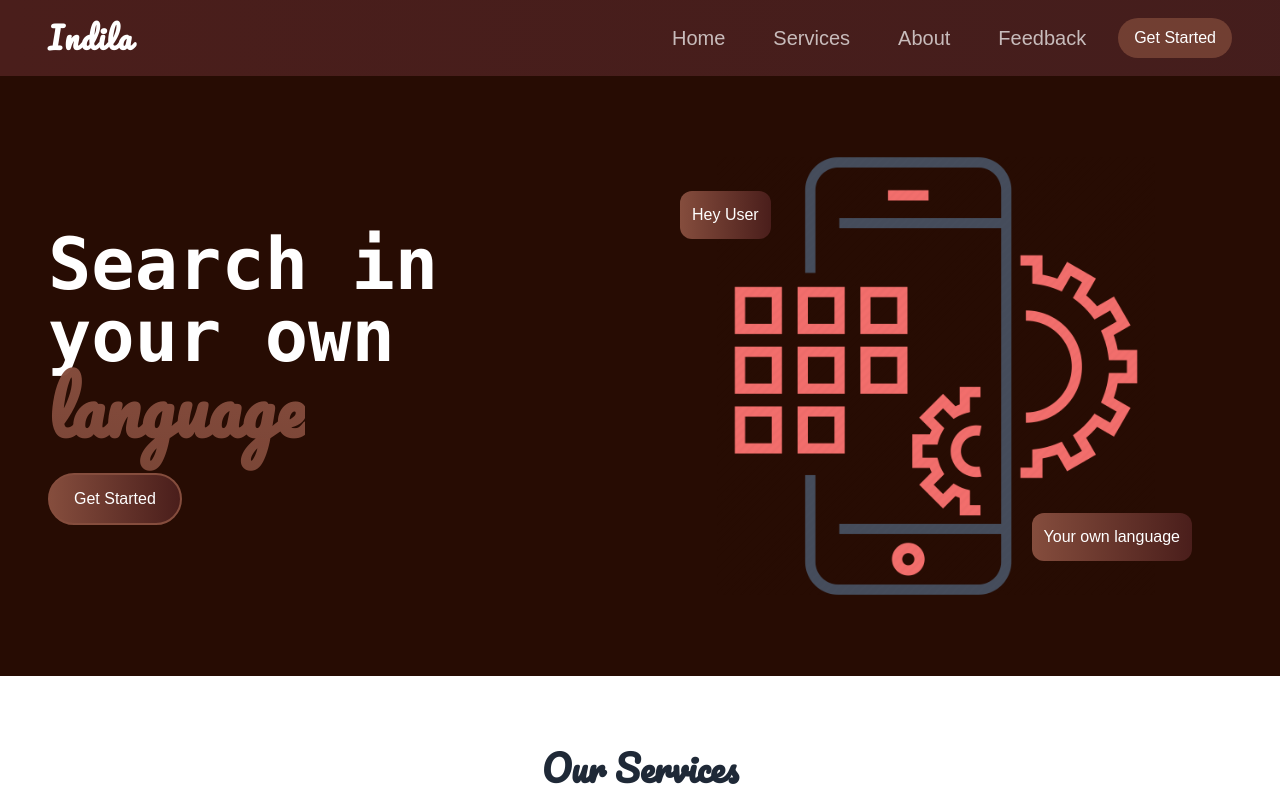
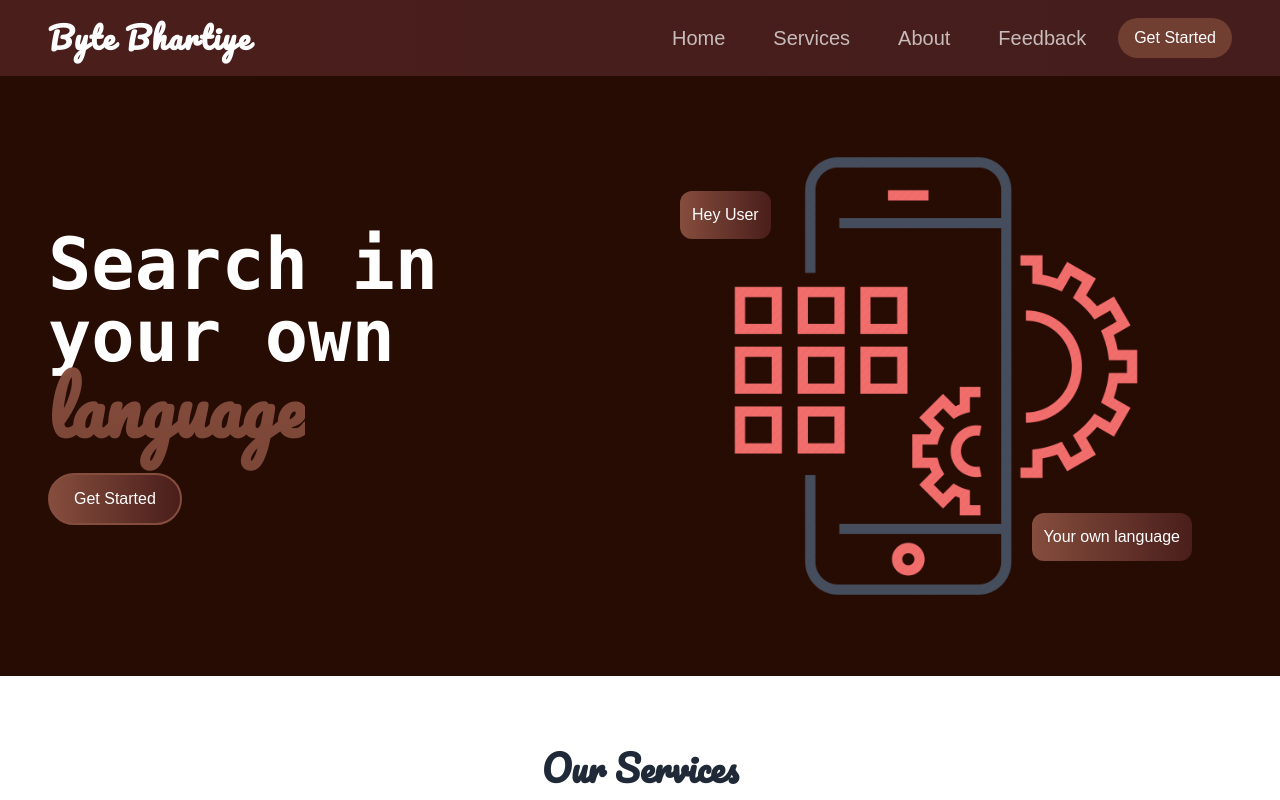
Before and after one commit to StephenStolk/ByteBhartiye, a React (Vite) app in the folder client/: page / in a window 1280 px wide. Shown: the top 800 px of the page. Built offline with nearby package versions, Linux system fonts and the light colour scheme.

Commit message:
Changin names

```diff
--- a/client/index.html
+++ b/client/index.html
@@ -4,7 +4,7 @@
     <meta charset="UTF-8" />
     <link rel="icon" type="image/svg+xml" href="/vite.svg" />
     <meta name="viewport" content="width=device-width, initial-scale=1.0" />
-    <title>Indila</title>
+    <title>Byte Bhartiye</title>
   </head>
   <body>
     <div id="root"></div>
--- a/client/src/components/Footer/Footer.jsx
+++ b/client/src/components/Footer/Footer.jsx
@@ -42,7 +42,7 @@ const Footer = () => {
               className="font-semibold tracking-widest text-2xl sm:text-3xl font-cursive
 "
             >
-              Indila
+              Byte Bhartiye
             </a>
             <p className="font-mono pt-4">
             Search freely and with ease. – Your Perfect
--- a/client/src/components/Navbar/Navbar.jsx
+++ b/client/src/components/Navbar/Navbar.jsx
@@ -35,7 +35,7 @@ const Navbar = () => {
                 href="#"
                 className="font-bold text-2xl sm:text-3xl flex justify-center items-center gap-2 tracking-wider font-cursive"
               >
-                Indila
+                Byte Bhartiye
               </a>
             </div>
 
```
